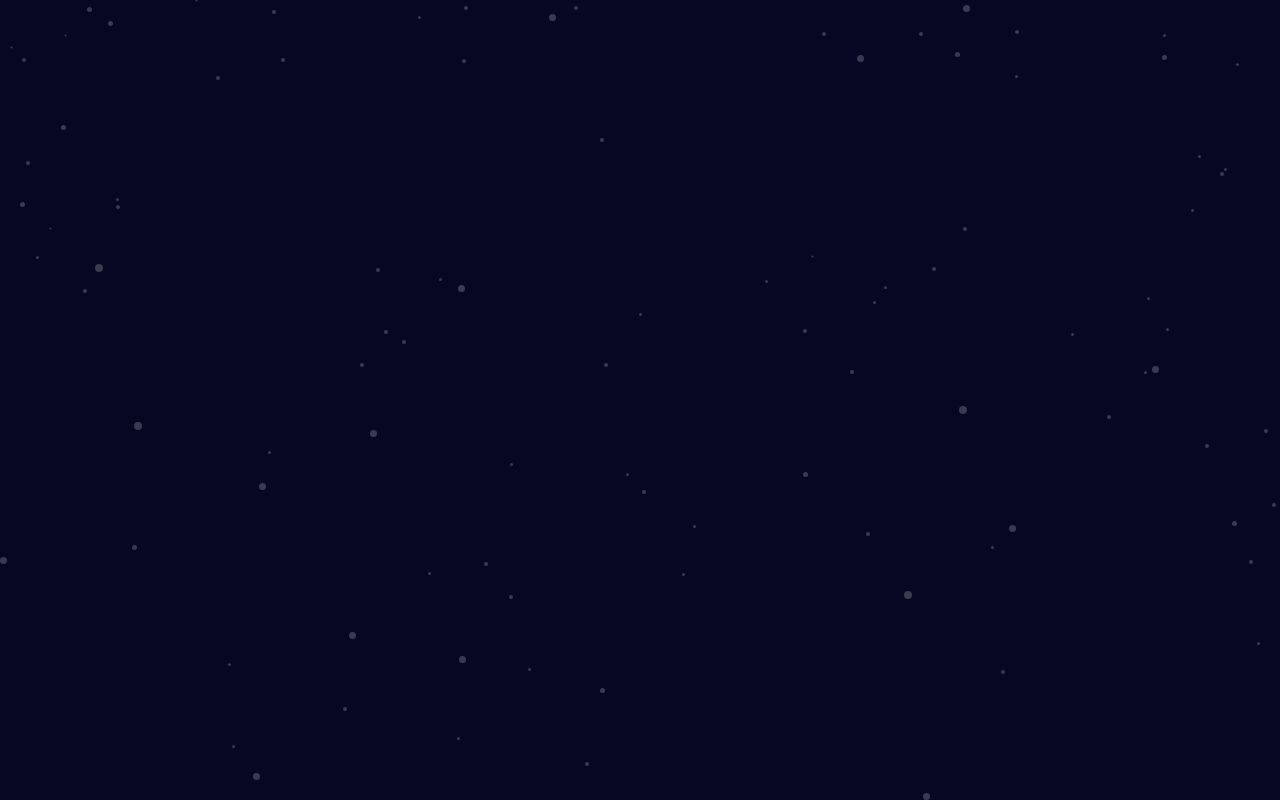
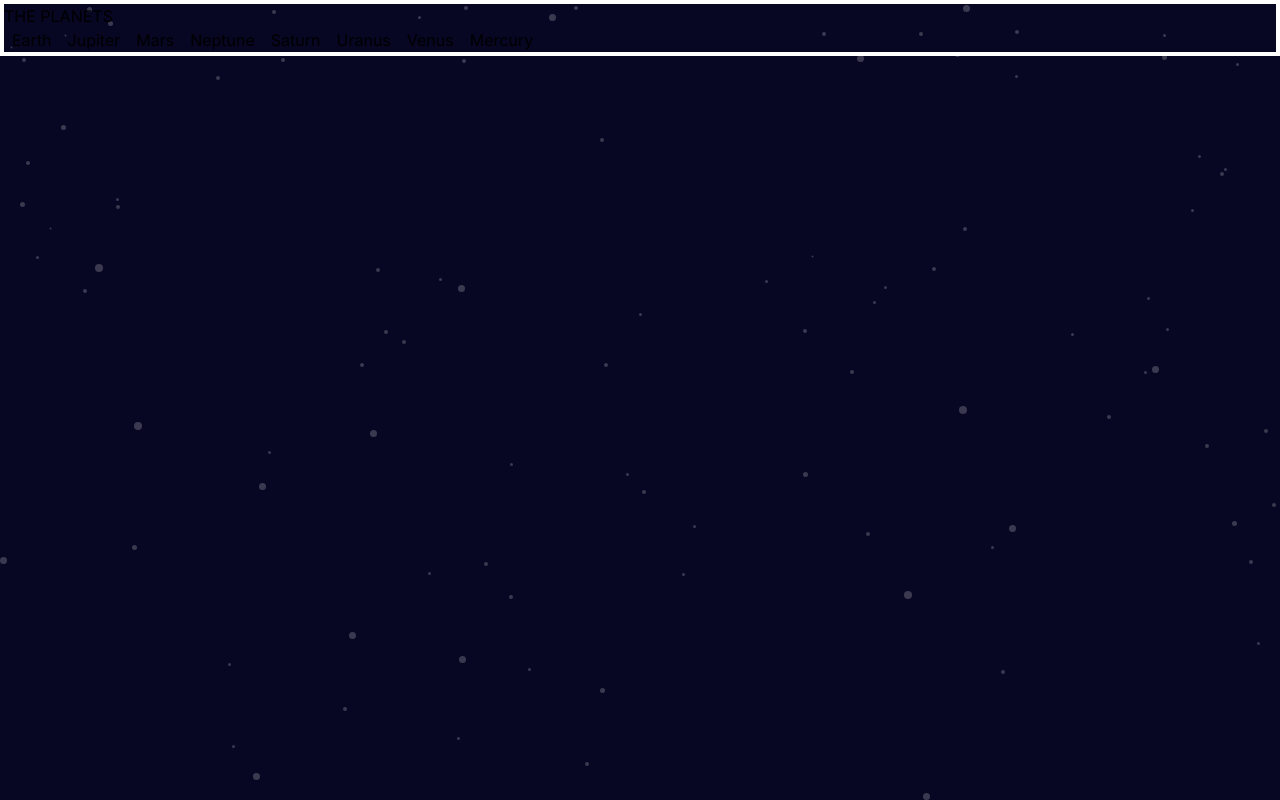
Before and after one commit to eMKa18/planets-fact-site, a Next.js app: page / in a window 1280 px wide. Built offline with nearby package versions, Linux system fonts and the light colour scheme.

Commit message:
Modifing layout so that navbar and routes are visible

```diff
--- a/app/layout.tsx
+++ b/app/layout.tsx
@@ -1,11 +1,12 @@
 import type { Metadata } from "next";
 import { Inter } from "next/font/google";
 import "./globals.css";
+import Nav from "./nav";
 
 const inter = Inter({ subsets: ["latin"] });
 
 export const metadata: Metadata = {
-  title: "Create Next App",
+  title: "Planets Fact Site",
   description: "Generated by create next app",
 };
 
@@ -16,7 +17,15 @@ export default function RootLayout({
 }>) {
   return (
     <html lang="en">
-      <body className={inter.className}>{children}</body>
+      <body className={inter.className}>
+        <main>
+          <section>
+            <Nav />
+
+            {children}
+          </section>
+        </main>
+      </body>
     </html>
   );
 }
```
